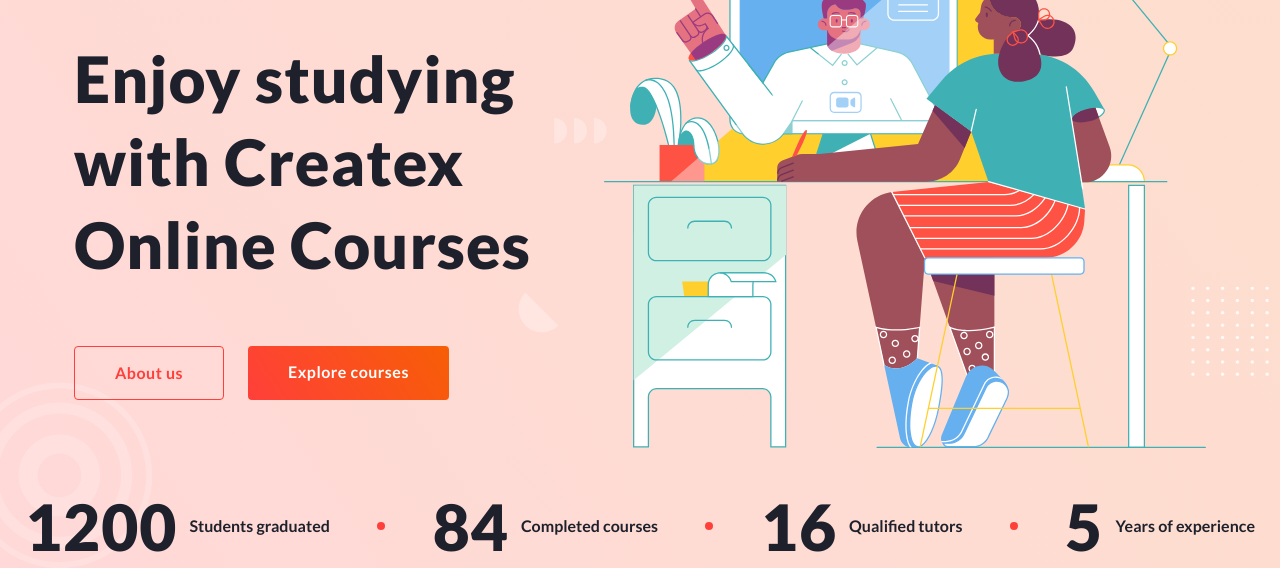
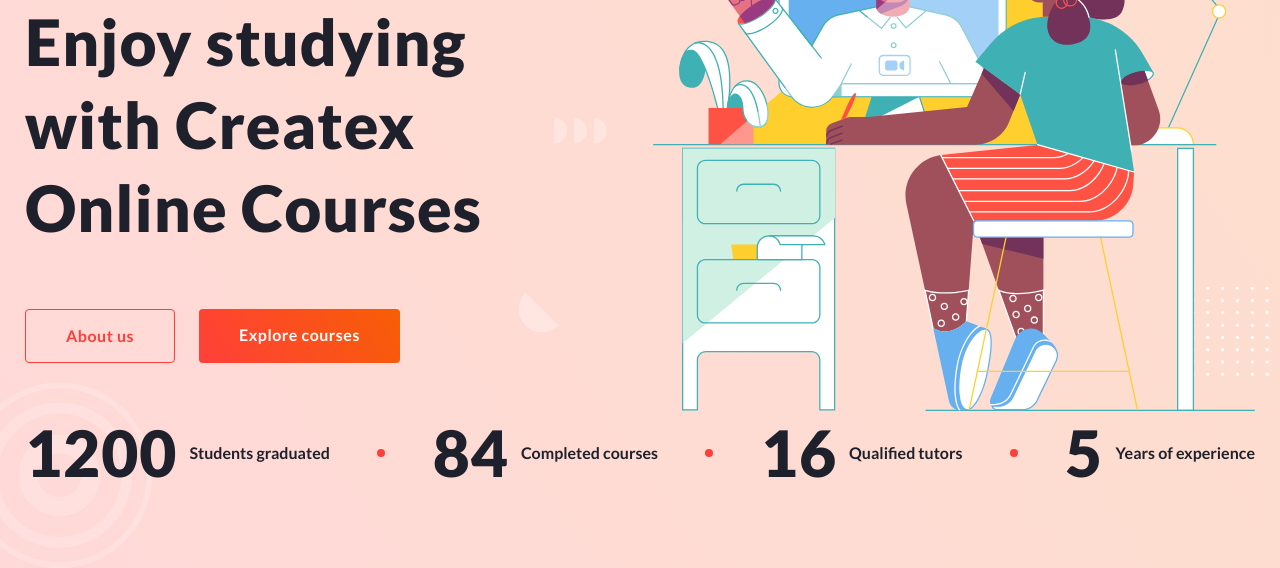
Before and after one commit to bitterrsweetj/createx-landing-page, a plain HTML site: page index.html in a window 1280 px wide. Shown: the part 232-800 px from the top of the page. Drawn offline with Linux system fonts and the light colour scheme.

Commit message:
Fixing hero section margin

```diff
--- a/css/styles.css
+++ b/css/styles.css
@@ -171,7 +171,7 @@ body {
 }
 
 .header__main {
-  margin: auto;
+  margin: auto 0;
 }
 
 .header__content {
@@ -215,6 +215,7 @@ body {
   justify-content: space-between;
   align-items: center;
   gap: 15px;
+  margin-bottom: 80px;
 }
 
 .header__stats>span {
```
